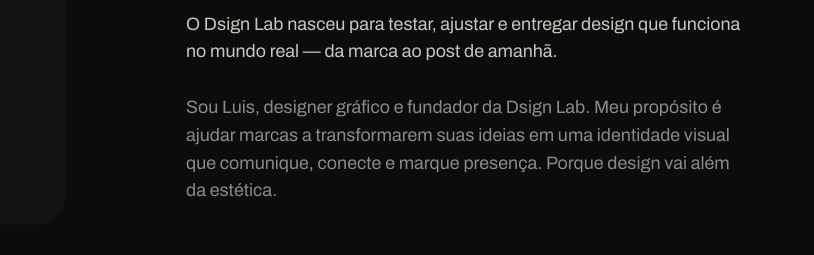
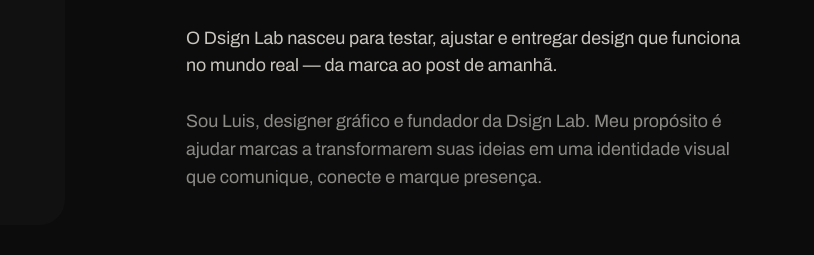
Before and after one commit to Luis-Queiroz/DsignLab, a plain HTML site: page index.html in a window 1280 px wide. Shown: the part 3333-3588 px from the top of the page, 466-1280 px from the left. Drawn offline with Linux system fonts and the light colour scheme.

Commit message:
Update index.html

```diff
--- a/index.html
+++ b/index.html
@@ -122,7 +122,7 @@
     <div class="sobre__texto">
       <h2 class="titulo-secao titulo-secao--menor">Um laboratório de ideias visuais</h2>
       <p>O Dsign Lab nasceu para testar, ajustar e entregar design que funciona no mundo real — da marca ao post de amanhã.</p>
-      <p class="sobre__extra">Sou Luis, designer gráfico e fundador da Dsign Lab. Meu propósito é ajudar marcas a transformarem suas ideias em uma identidade visual que comunique, conecte e marque presença. Porque design vai além da estética.</p>
+      <p class="sobre__extra">Sou Luis, designer gráfico e fundador da Dsign Lab. Meu propósito é ajudar marcas a transformarem suas ideias em uma identidade visual que comunique, conecte e marque presença.</p>
     </div>
   </section>
 
```
